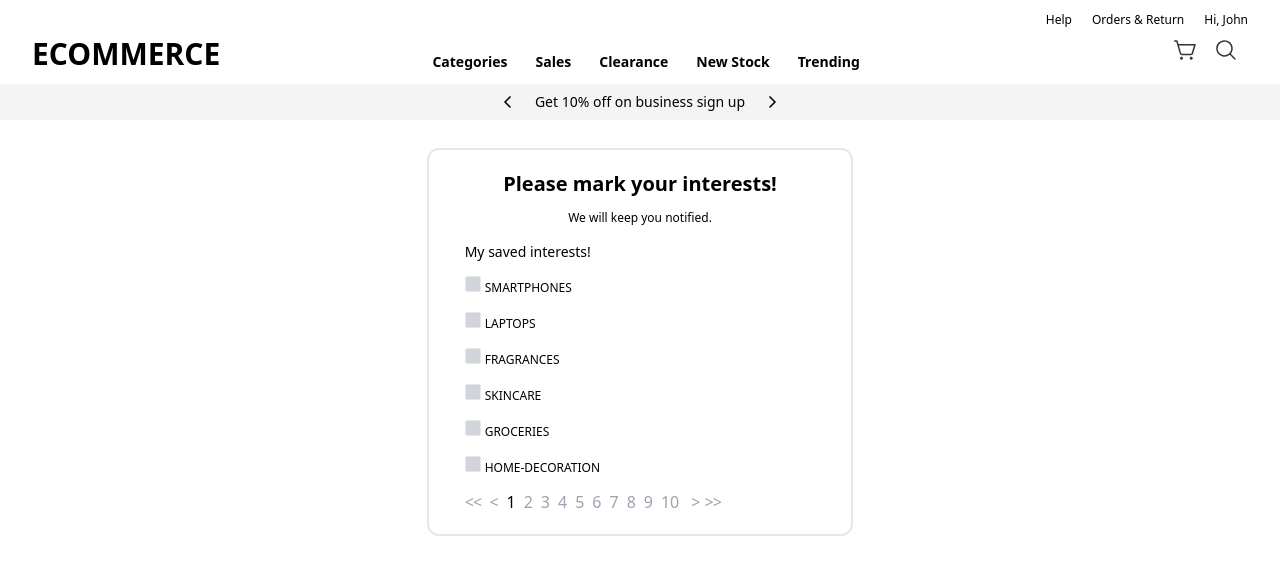
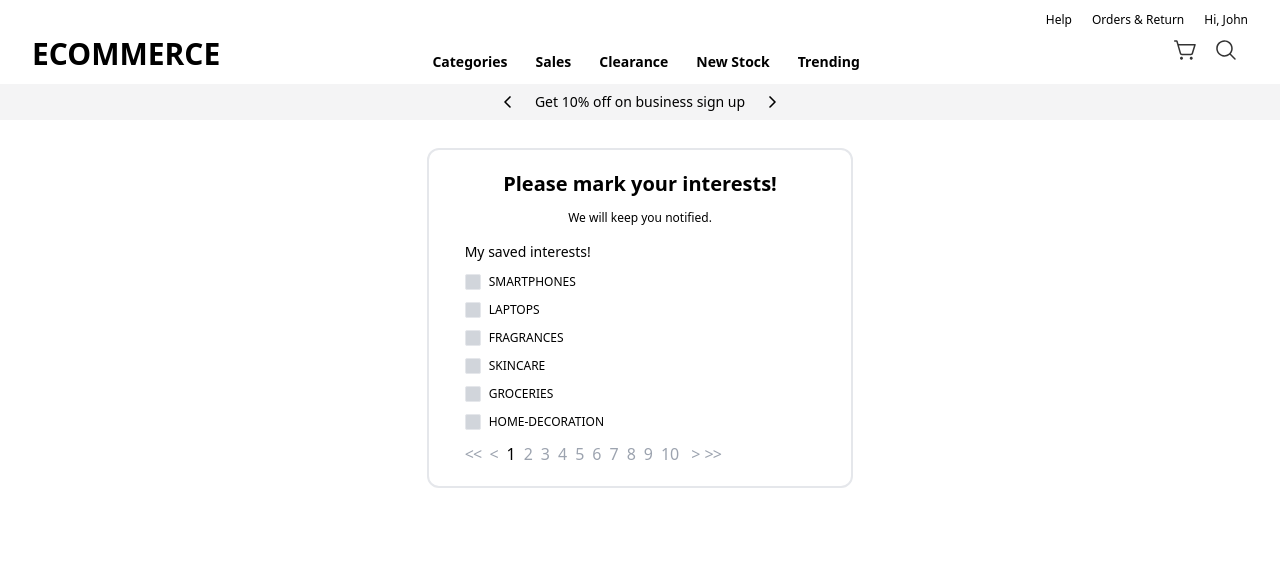
Before and after one commit to ChanduSpace/ecommerce-assignment, a React (Create React App) app: page /interested in a window 1280 px wide. Shown: the top 574 px of the page. Built offline with nearby package versions, Linux system fonts and the light colour scheme.

Commit message:
align items

```diff
--- a/src/components/Interested.js
+++ b/src/components/Interested.js
@@ -33,9 +33,9 @@ const Interested = () => {
           <form class="align-middle">
             {currentPageItems.map((category, index) => {
               return (
-                <div class="mt-3" key={index}>
+                <div class="mt-3 flex items-center" key={index}>
                   <input
-                    class="peer w-4 h-4 focus:outline-none checked:bg-black appearance-none rounded-sm border bg-gray-300 checked:rounded-sm mr-1"
+                    class="peer w-4 h-4 focus:outline-none checked:bg-black appearance-none rounded-sm border bg-gray-300 checked:rounded-sm mr-2"
                     type="checkbox"
                     name={category}
                   />
```
